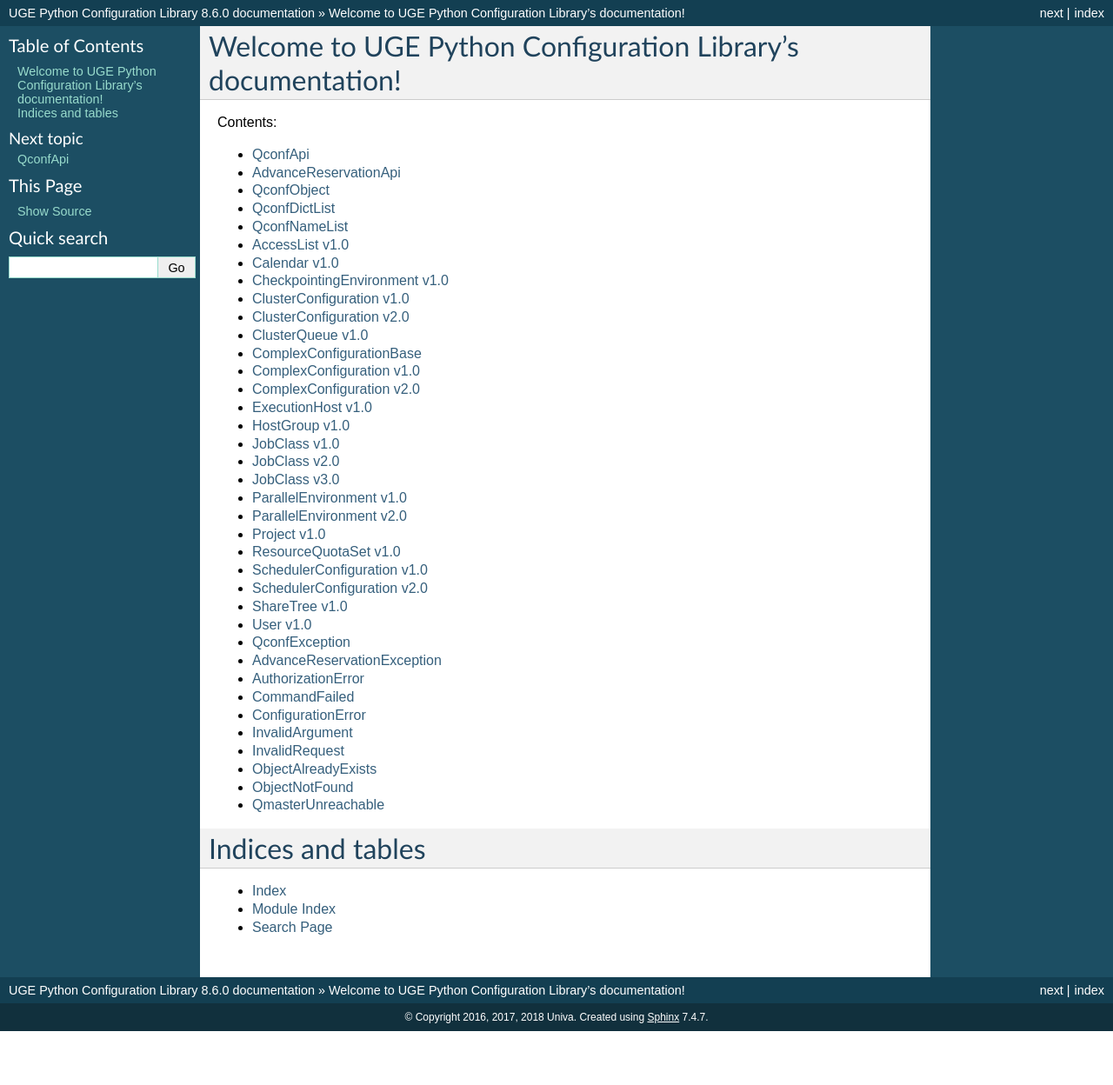
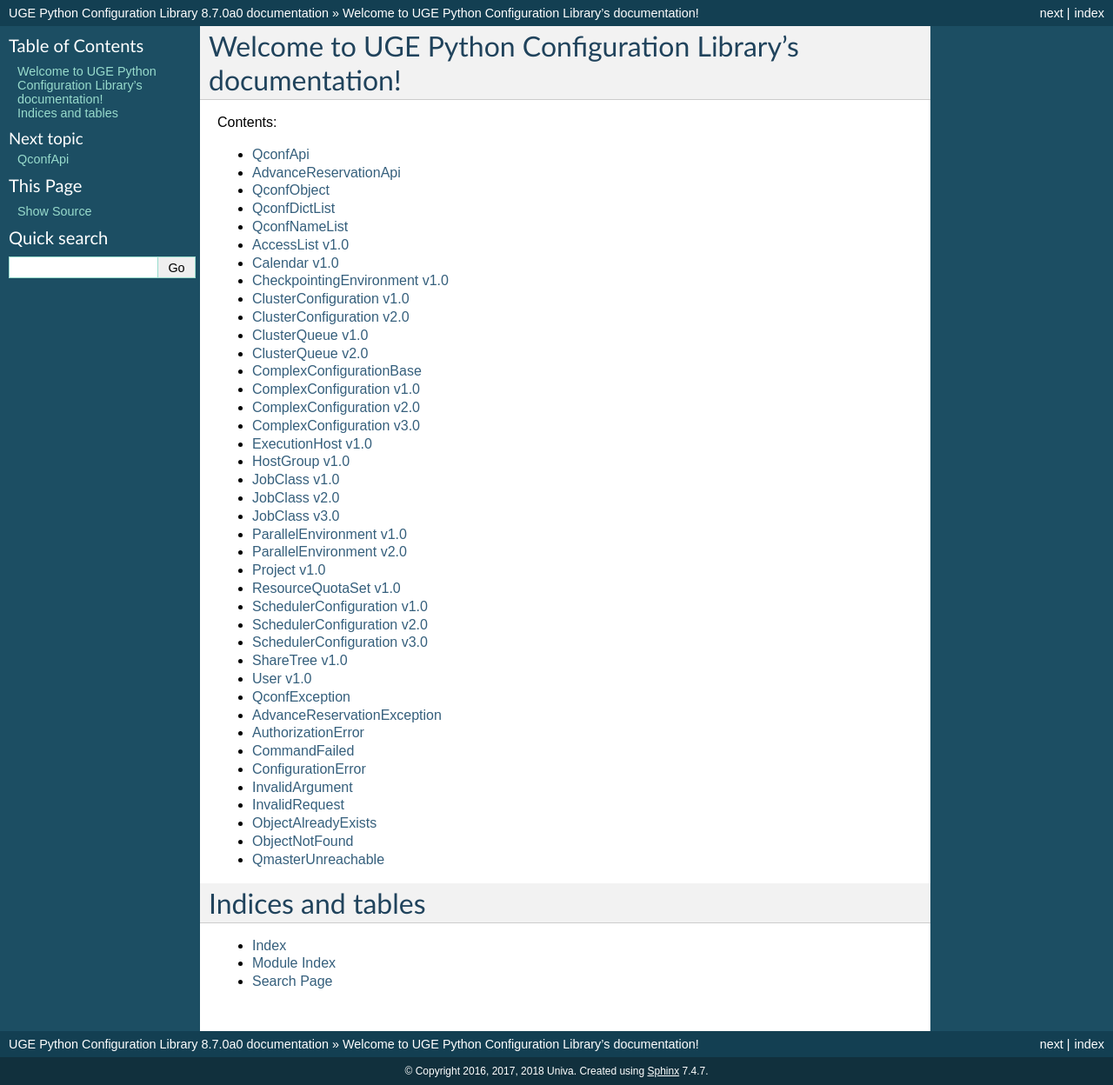
Before and after one commit to gridengine/config-api, a Sphinx documentation site: the page built from doc/source/index.rst, in a window 1280 px wide. Shown: the whole page at 87% size. Built offline with Sphinx 7.4.7, drawn with Linux system fonts in a browser that asks for light colours; before the commit the page ends 1186 px from its top, so only the background shows below that.

Commit message:
version and doc corrections python 2/3 problem fix

```diff
--- a/doc/source/conf.py
+++ b/doc/source/conf.py
@@ -12,6 +12,8 @@
 # serve to show the default.
 
 import sys, os
+
+from uge import __version__
 
 # If extensions (or modules to document with autodoc) are in another directory,
 # add these directories to sys.path here. If the directory is relative to the
@@ -48,9 +50,9 @@
 # built documents.
 #
 # The short X.Y version.
-version = '8.6'
+version=__version__
 # The full version, including alpha/beta/rc tags.
-release = '8.6.0'
+release=__version__
 
 # The language for content autogenerated by Sphinx. Refer to documentation
 # for a list of supported languages.
--- a/uge/__init__.py
+++ b/uge/__init__.py
@@ -1 +1 @@
-__version__ = '8.6.8a0'
+__version__ = '8.7.0a0'
```
Also changed, not shown: doc/source/uge.objects.rst (+36 -0 lines), 4 other files.
